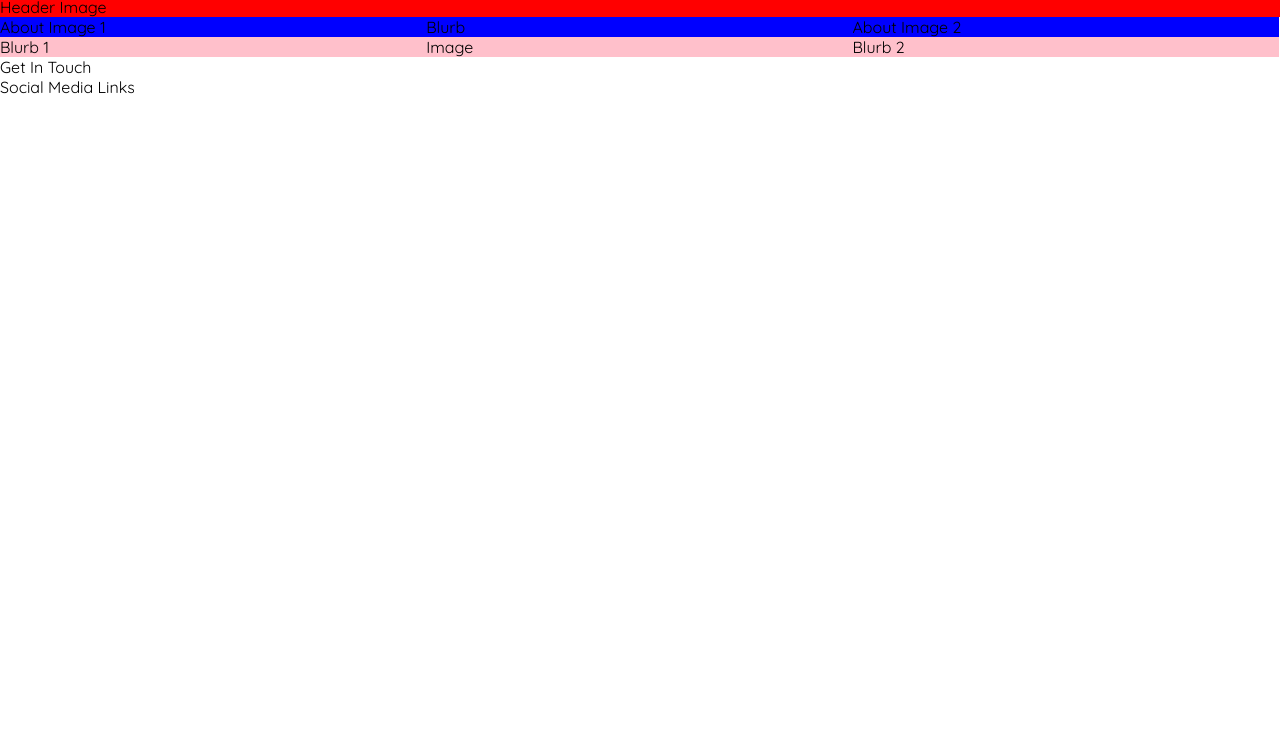
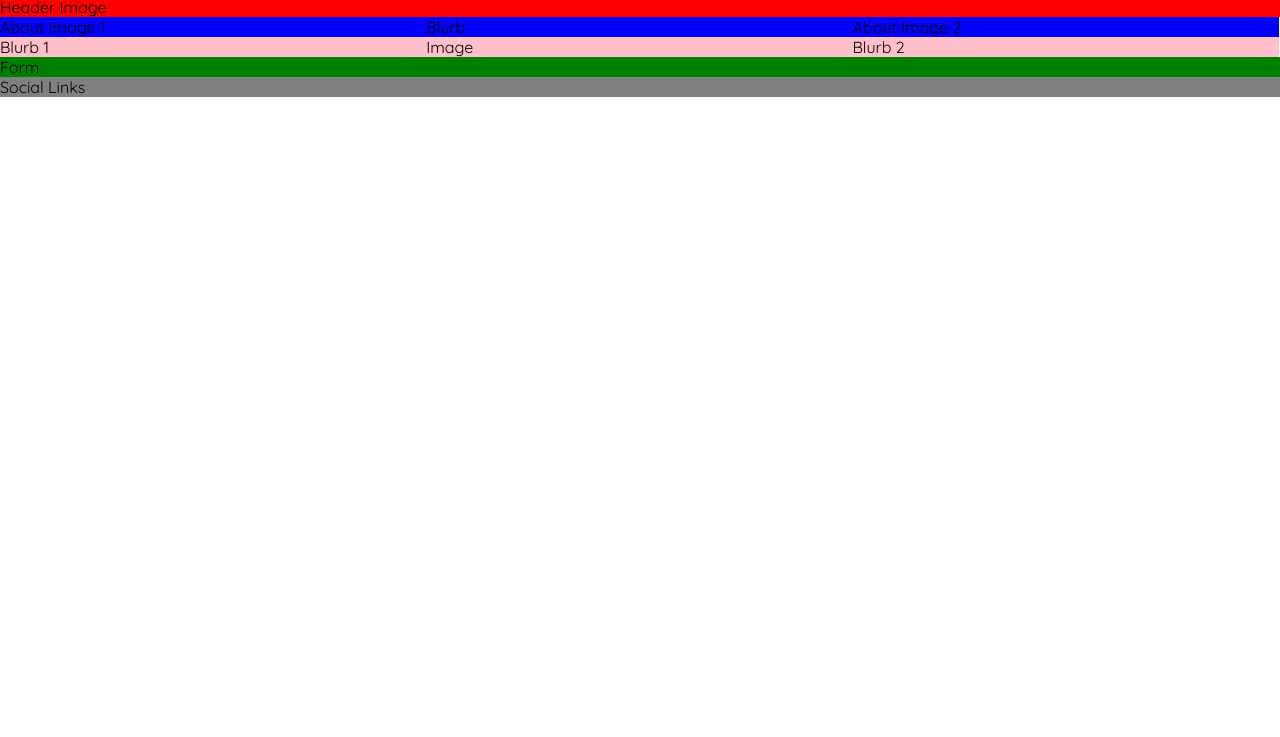
Before and after one commit to broken-helix/f-hill-flyers, a plain HTML site: page index.html in a window 1280 px wide. Shown: the part 63-800 px from the top of the page. Drawn offline with Linux system fonts and the light colour scheme.

Commit message:
Add flexbox to contact and footer sections and style

```diff
--- a/assets/css/style.css
+++ b/assets/css/style.css
@@ -52,10 +52,33 @@ body {
     background-color: pink;
 }
 
+#contact {
+    display: flex;
+    flex-direction: row;
+}
+
+#contact div {
+    width: 100%;
+    background-color: green;
+}
+
+footer {
+    display: flex;
+    flex-direction: row;
+}
+
+footer div {
+    width: 100%;
+    background-color: grey
+}
+
 /* Navigation Settings */
+
+#links {
+    float:right
+}
 
 #links li {
     list-style-type: none;
     display: inline;
-    float: right;
 }
--- a/index.html
+++ b/index.html
@@ -32,7 +32,11 @@
         <div>Image</div>
         <div>Blurb 2</div>
     </section>
-    <section>Get In Touch</section>
-    <footer>Social Media Links</footer>
+    <section id="contact">
+        <div>Form</div>
+    </section>
+    <footer>
+        <div>Social Links</div>
+    </footer>
 </body>
 </html>
```
